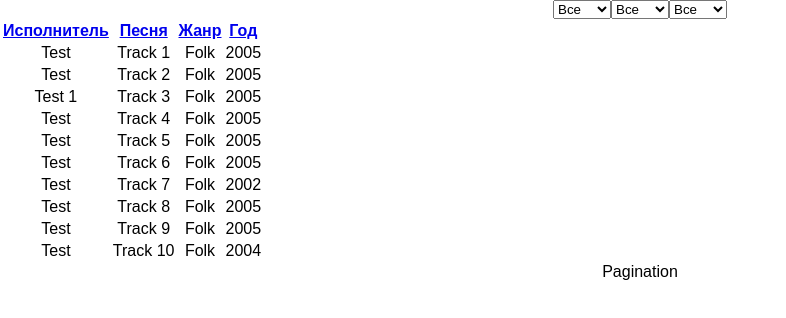
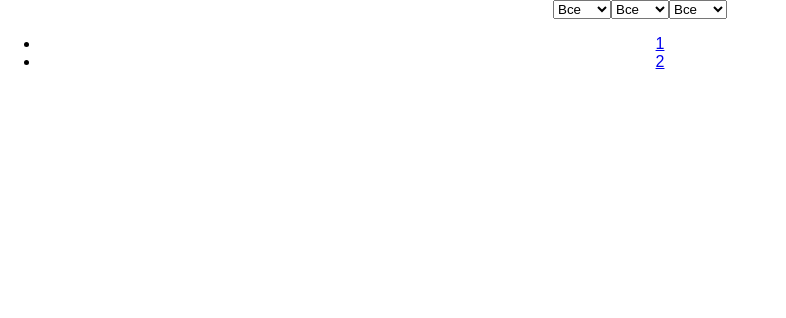
Before and after one commit to ipatiev/testwork, a React (Create React App) app: page / in a window 1280 px wide. Shown: the top 318 px of the page, without its empty margins (0-786 px from the left). Built offline with nearby package versions, Linux system fonts and the light colour scheme.

Commit message:
pagination

```diff
--- a/src/FilterableTable.js
+++ b/src/FilterableTable.js
@@ -5,6 +5,8 @@ import FilterForm from "./FilterForm";
 import Pagination from "./Pagination";
 
 class FilterableTable extends Component {
+
+    itemCountPerPage = 5;
 
     constructor(props) {
         super(props);
@@ -64,7 +66,7 @@ class FilterableTable extends Component {
                     yearList={yearList}
                     onYearChange={this.onYearChange}/>
                 <TrackListTable tracks={tracks} />
-                <Pagination />
+                <Pagination itemCountPerPage={this.itemCountPerPage} totalCount={tracks.length} />
             </div>
         );
     }
--- a/src/Pagination.js
+++ b/src/Pagination.js
@@ -1,14 +1,35 @@
 import React, {Component} from 'react';
+import PaginationPage from "./PaginationPage";
 
 class Pagination extends Component {
 
 
+    constructor() {
+        super();
+        this.handlePageChange = this.handlePageChange.bind(this);
+    }
+
+    handlePageChange(e)
+    {
+        console.log(e);
+    }
+
     render() {
 
+        let totalCount = this.props.totalCount,
+            itemCountPerPage = this.props.itemCountPerPage,
+            pages = [],
+            page = 1;
 
+        for (let i = 0; i < totalCount; i += itemCountPerPage) {
+            pages.push(page++);
+        }
+
+        let liArray = pages.map((page) =>
+            (<PaginationPage key={page} page={page} onPageChange={this.handlePageChange}/>));
 
         return (
-            <div>Pagination</div>
+            <ul>{liArray}</ul>
         );
     }
 }
--- /dev/null
+++ b/src/PaginationPage.js
@@ -0,0 +1,21 @@
+import React, {Component} from 'react';
+
+class PaginationPage extends Component {
+
+    constructor() {
+        super();
+        this.handlePageChange = this.handlePageChange.bind(this);
+    }
+
+    handlePageChange() {
+        this.props.onPageChange(this.props.page);
+    }
+
+    render() {
+        return (
+            <li><a href="javascript:void(0)" onClick={this.handlePageChange}>{this.props.page}</a></li>
+        )
+    }
+}
+
+export default PaginationPage;
--- a/src/TrackListTable.js
+++ b/src/TrackListTable.js
@@ -58,15 +58,15 @@ class TrackListTable extends Component {
         return (
 
             <table>
-                <thead>
-                <tr>
-                    <th><a href="javascript:void(0);" onClick={ this.orderByArtist }>Исполнитель</a></th>
-                    <th><a href="javascript:void(0);" onClick={ this.orderByName }>Песня</a></th>
-                    <th><a href="javascript:void(0);" onClick={ this.orderByGenre }>Жанр</a></th>
-                    <th><a href="javascript:void(0);" onClick={ this.orderByYear }>Год</a></th>
-                </tr>
-                </thead>
-                <tbody>{rows}</tbody>
+                {/*<thead>*/}
+                {/*<tr>*/}
+                    {/*<th><a href="javascript:void(0);" onClick={ this.orderByArtist }>Исполнитель</a></th>*/}
+                    {/*<th><a href="javascript:void(0);" onClick={ this.orderByName }>Песня</a></th>*/}
+                    {/*<th><a href="javascript:void(0);" onClick={ this.orderByGenre }>Жанр</a></th>*/}
+                    {/*<th><a href="javascript:void(0);" onClick={ this.orderByYear }>Год</a></th>*/}
+                {/*</tr>*/}
+                {/*</thead>*/}
+                {/*<tbody>{rows}</tbody>*/}
             </table>
         );
     }
```
